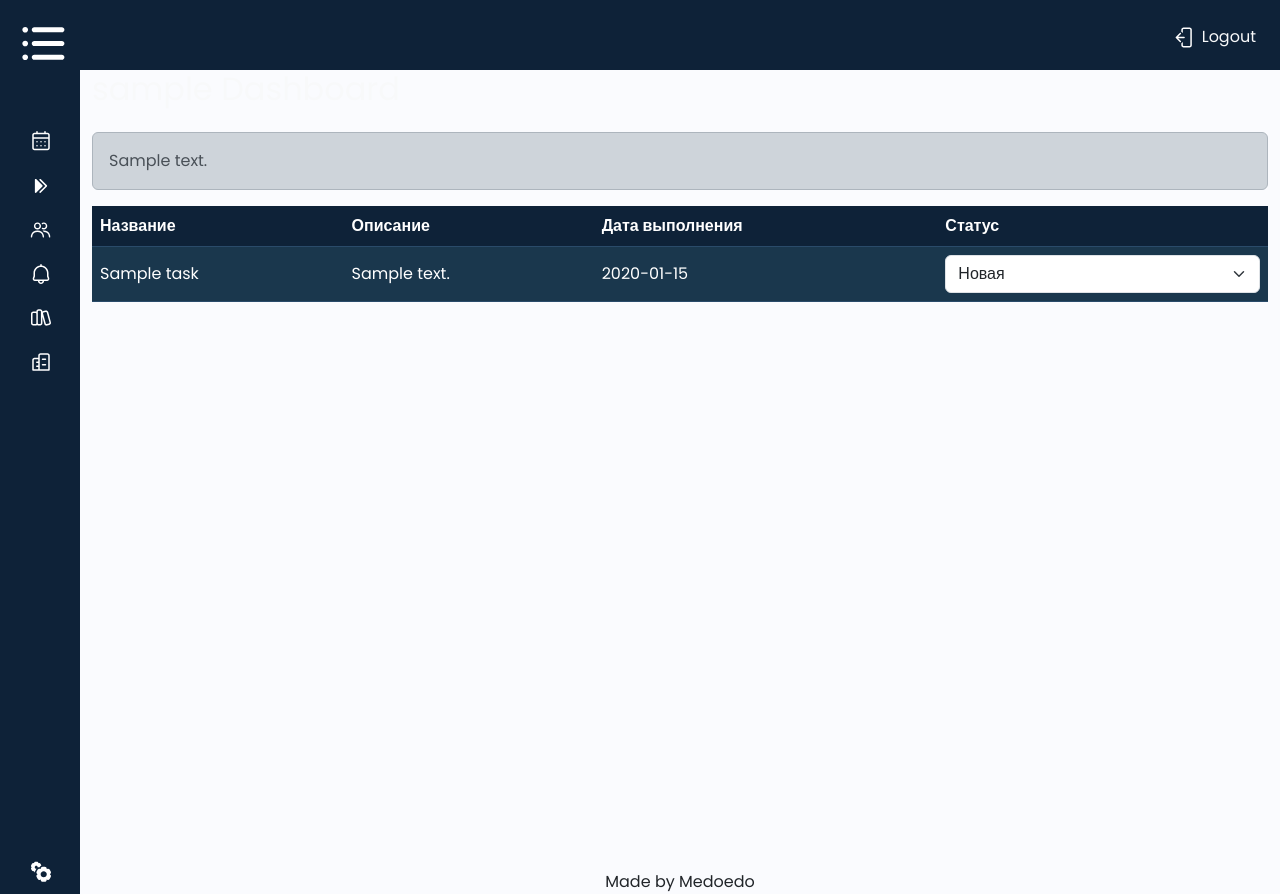
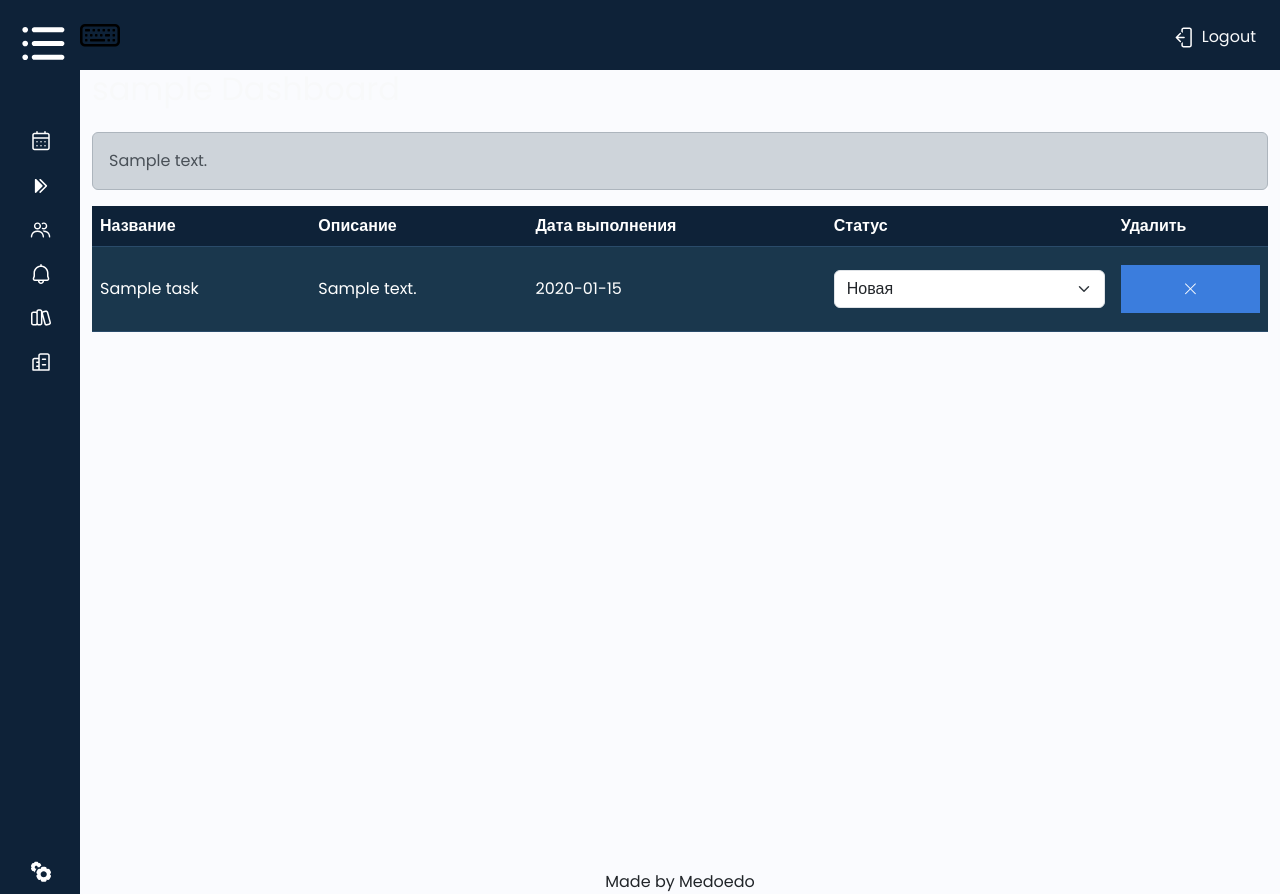
Before and after one commit to ELMedoedo/Project_Planner, a Flask app: page /planner/planner in a window 1280 px wide. Run offline with Flask 3, Linux system fonts and the light colour scheme; a user stored in the database is signed in; tables that the repository leaves empty hold one stand-in row (values such as "Sample post"); some libraries are stand-ins or nearby versions.

Commit message:
Удаление Тасок и доски

```diff
--- a/webapp/static/script.js
+++ b/webapp/static/script.js
@@ -3,3 +3,17 @@ const hamBurger = document.querySelector(".toggle-btn");
 hamBurger.addEventListener("click", function () {
   document.querySelector("#sidebar").classList.toggle("expand");
 });
+
+
+document.addEventListener("DOMContentLoaded", function() {
+  const deleteModal = document.getElementById('deleteTaskModal');
+
+  if (deleteModal) {
+    deleteModal.addEventListener('show.bs.modal', function(event) {
+      const button = event.relatedTarget;
+      const taskId = button.getAttribute('data-task-id');
+      document.getElementById('deleteTaskId').value = taskId;
+      console.log('Task ID for deletion:', taskId);
+    });
+  }
+});
--- a/webapp/static/style.css
+++ b/webapp/static/style.css
@@ -268,3 +268,8 @@ a.sidebar-link:hover {
     background: #343a40;
     color: white;
 }
+
+.bi-x-lg {
+    font-size: 0.9rem;
+    vertical-align: middle;
+}
--- a/webapp/tasks/views.py
+++ b/webapp/tasks/views.py
@@ -30,7 +30,7 @@ def planner():
         db.session.commit()
 
     # Получаем задачи для этой доски
-    tasks = Task.query.filter_by(dashboard_id=dashboard.id).all()
+    tasks = Task.query.filter_by(dashboard_id=dashboard.id).order_by(Task.id).all()
 
 
     return render_template(
@@ -104,6 +104,28 @@ def update_task_status():
     return redirect(url_for('planner.planner'))
 
 
+@blueprint.route("/delete_task", methods=["POST"])
+def delete_task():
+    task_id = request.form.get("task_id")
+
+    try:
+        task = Task.query.get(task_id)
+
+        if not task_id or not task_id.isdigit():
+            flash("Некорректный ID задачи", "danger")
+            return redirect(url_for('planner.planner'))
+
+        db.session.delete(task)
+        db.session.commit()
+        flash("Задача удалена", "success")
+
+    except Exception as e:
+        db.session.rollback()
+        flash(f"Ошибка: {str(e)}", "danger")
+
+    return redirect(url_for('planner.planner'))
+
+
 @blueprint.route("/logout")
 def logout():
     logout_user()
--- a/webapp/templates/base.html
+++ b/webapp/templates/base.html
@@ -5,6 +5,7 @@
   <meta charset="UTF-8">
   <meta http-equiv="X_UA-Comatible" content="IE=edge">
   <meta name="viewport" content="width=device-width, initial-scale=1">
+  <link rel="stylesheet" href="https://cdn.jsdelivr.net/npm/bootstrap-icons@1.11.3/font/bootstrap-icons.min.css">
   <!-- <title>Login</title> -->
   <!-- <link rel="stylesheet" href="https://cdn.lineicons.com/5.0/lineicons.css" /> -->
   <link href="https://cdn.jsdelivr.net/npm/bootstrap@5.3.3/dist/css/bootstrap.min.css" rel="stylesheet"
--- a/webapp/templates/planner/planner.html
+++ b/webapp/templates/planner/planner.html
@@ -180,7 +180,7 @@
     <aside id="navbar">
       <header class="navbar sticky-top bg-light flex-md-nowrap p-6 shadow-sm" data-bs-theme="light">
         <a class="navbar-brand " href="">
-          <i class="bi bi-keyboard text-secondary me-2" style="font-size: 2.5rem;"></i>
+          <i class="bi bi-keyboard" style="font-size: 2.5rem;"></i>
           <!-- <strong class="text-light align-baseline"></strong> -->
           <ul class="nav col-md-4 justify-content-end">
             <li class="nav-item">
@@ -262,6 +262,7 @@
                                 <th scope="col" class="w-60">Описание</th>
                                 <th scope="col" class="w-5">Дата выполнения</th>
                                 <th scope="col" class="w-20">Статус</th>
+                                <th scope="col" class="w-5">Удалить</th>
                               </tr>
                           </thead>
                           <tbody>
@@ -282,11 +283,21 @@
                                         </select>
                                       </form>
                                     </td>
+                                    <td class="text-center">
+                                      <button
+                                          type="button" class="btn btn-warning"
+                                          style="border: none; outline: none; box-shadow: none;"
+                                          data-bs-toggle="modal"
+                                          data-bs-target="#deleteTaskModal"
+                                          data-task-id="{{ task.id }}">
+                                          <i class="bi bi-x-lg"></i>
+                                      </button>
+                                  </td>
                                   </tr>
                                   {% endfor %}
                               {% else %}
                                   <tr>
-                                      <td colspan="4" class="text-center py-4">
+                                      <td colspan="5" class="text-center py-4">
                                           <div class="text-white">Нет задач на этой доске</div>
                                           <a href="#taskModal"
                                              class="btn btn-sm btn-primary mt-2"
@@ -303,6 +314,27 @@
           </div>
       </div>
   </div>
+  <div class="modal fade" id="deleteTaskModal" tabindex="-1" aria-labelledby="deleteTaskModalLabel" aria-hidden="true">
+    <div class="modal-dialog modal-dialog-centered">
+        <div class="modal-content bg-dark text-white">
+            <div class="modal-header border-secondary">
+                <h5 class="modal-title">Удаление таски</h5>
+                <button type="button" class="btn-close btn-close-white" data-bs-dismiss="modal"></button>
+            </div>
+            <div class="modal-body">
+                <form id="deleteTaskForm" action="{{ url_for('planner.delete_task') }}" method="POST">
+                    <input type="hidden" name="csrf_token" value="{{ csrf_token() }}">
+                    <input type="hidden" name="task_id" id="deleteTaskId">
+                    <p>Вы уверены, что хотите удалить эту задачу?</p>
+                </form>
+            </div>
+            <div class="modal-footer border-secondary">
+                <button type="button" class="btn btn-secondary" data-bs-dismiss="modal">Отмена</button>
+                <button type="submit" form="deleteTaskForm" class="btn btn-danger" style="border: none; outline: none; box-shadow: none;">Удалить</button>
+            </div>
+        </div>
+    </div>
+</div>
     <div class="text-center">
         Made by Medoedo
     </div>
```
